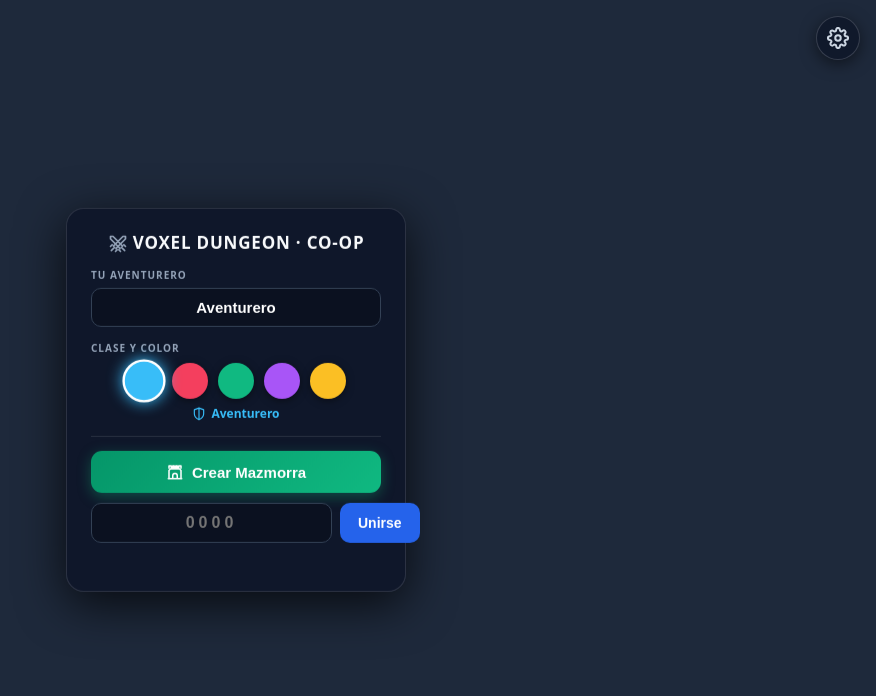
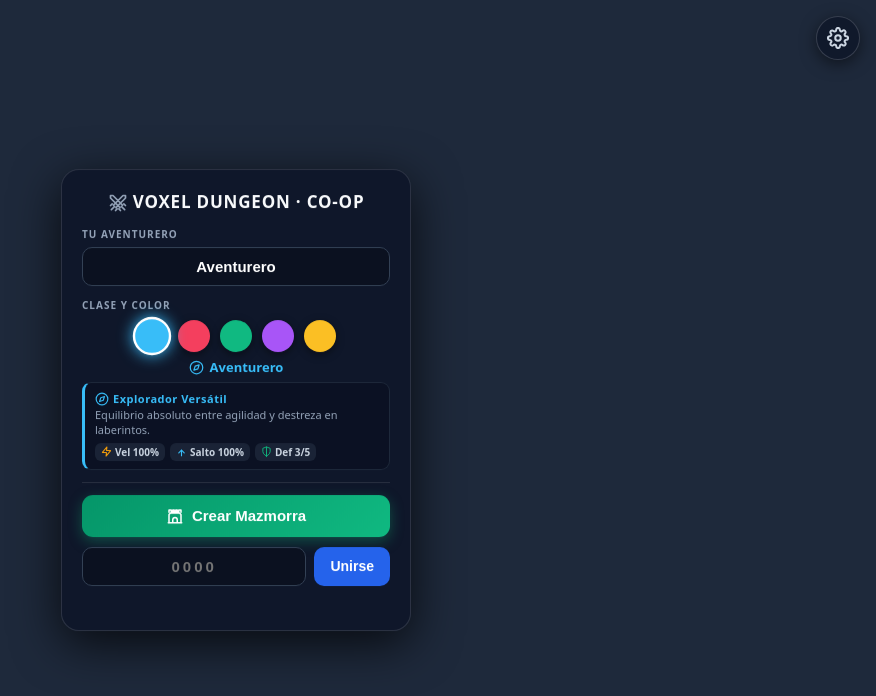
Before and after one commit to erickaguilar/runa-y-piedra, a website built with Vite: page index.html in a window 1280 px wide. Shown: the whole page, without its empty margins (404-1280 px from the left). Built offline with nearby package versions, Linux system fonts and the light colour scheme; animation ran at ten frames a second.

Commit message:
feat(heroes): add JSON hero library with traits, custom icons, and fix join button modal overflow

```diff
--- a/index.html
+++ b/index.html
@@ -5,16 +5,17 @@
   <meta name="viewport" content="width=device-width,initial-scale=1,maximum-scale=1,user-scalable=no,viewport-fit=cover" />
   <title>Voxel Dungeon Co-op P2P</title>
   <style>
+    *,*:before,*:after{box-sizing:border-box}
     html,body{margin:0;padding:0;overflow:hidden;background:#05070d;touch-action:none;user-select:none;-webkit-user-select:none;font-family:system-ui,-apple-system,sans-serif}
     #canvas{display:block;width:100vw;height:100vh}
     #ui{position:fixed;inset:0;pointer-events:none;z-index:20}
     #ui > *{pointer-events:auto}
     .menu{position:absolute;top:50%;left:50%;transform:translate(-50%,-50%);
       background:rgba(15,23,42,0.95);backdrop-filter:blur(16px);-webkit-backdrop-filter:blur(16px);
-      border:1px solid rgba(255,255,255,0.12);color:#fff;padding:22px 24px;border-radius:18px;
-      text-align:center;box-shadow:0 12px 48px rgba(0,0,0,.75);width:88vw;max-width:340px;box-sizing:border-box}
+      border:1px solid rgba(255,255,255,0.12);color:#fff;padding:20px 20px;border-radius:18px;
+      text-align:center;box-shadow:0 12px 48px rgba(0,0,0,.75);width:90vw;max-width:350px;box-sizing:border-box}
     .menu h1{margin:0 0 14px;font-size:17px;font-weight:700;letter-spacing:.8px;color:#f8fafc}
-    .lobby-section{margin-bottom:14px;text-align:left}
+    .lobby-section{margin-bottom:12px;text-align:left}
     .lobby-label{font-size:10px;font-weight:700;letter-spacing:1px;color:#94a3b8;text-transform:uppercase;margin-bottom:6px;display:block}
     .name-input{width:100%;box-sizing:border-box;padding:10px 14px;font-size:15px;border-radius:10px;
       border:1px solid #334155;background:#0b1120;color:#fff;text-align:center;font-weight:600;outline:none;transition:border-color .2s}
@@ -24,21 +25,26 @@
       transition:transform .15s,border-color .15s;box-shadow:0 2px 8px rgba(0,0,0,.4)}
     .hero-chip.selected{border-color:#fff;transform:scale(1.2);box-shadow:0 0 12px var(--hero-color)}
     .hero-chip:active{transform:scale(0.95)}
-    .hero-badge{display:flex;align-items:center;justify-content:center;gap:5px;font-size:12px;font-weight:700;color:#38bdf8;margin-bottom:2px}
-    .divider{height:1px;background:rgba(255,255,255,0.1);margin:14px 0}
+    .hero-badge{display:flex;align-items:center;justify-content:center;gap:6px;font-size:13px;font-weight:700;color:#38bdf8;margin-bottom:4px}
+    .hero-trait-box{background:rgba(11,17,32,0.7);border-radius:9px;padding:8px 10px;margin-top:6px;text-align:left;border:1px solid #1e293b}
+    .hero-role{font-size:11px;font-weight:700;letter-spacing:0.5px;margin-bottom:2px;display:flex;align-items:center;gap:4px}
+    .hero-trait{font-size:11px;color:#94a3b8;line-height:1.3;margin-bottom:6px}
+    .hero-stat-badges{display:flex;gap:5px;flex-wrap:wrap}
+    .hero-stat{font-size:10px;font-weight:700;background:rgba(30,41,59,0.8);border-radius:6px;padding:2px 6px;color:#cbd5e1;display:inline-flex;align-items:center;gap:3px}
+    .divider{height:1px;background:rgba(255,255,255,0.1);margin:12px 0}
     .btn-primary{width:100%;padding:12px 18px;font-size:15px;border:0;border-radius:11px;
       background:linear-gradient(135deg,#059669,#10b981);color:#fff;cursor:pointer;font-weight:700;
       box-shadow:0 4px 14px rgba(16,185,129,.35);transition:filter .15s;
       display:flex;align-items:center;justify-content:center;gap:8px}
     .btn-primary:active{filter:brightness(0.9);transform:scale(0.98)}
-    .join-container{display:flex;gap:8px;margin-top:10px}
-    .join-input{flex:1;padding:10px;font-size:16px;text-align:center;border-radius:10px;
-      border:1px solid #334155;background:#0b1120;color:#fff;letter-spacing:4px;font-weight:700;outline:none}
+    .join-container{display:flex;gap:8px;margin-top:10px;width:100%;box-sizing:border-box}
+    .join-input{flex:1;min-width:0;width:100%;box-sizing:border-box;padding:10px 8px;font-size:15px;text-align:center;border-radius:10px;
+      border:1px solid #334155;background:#0b1120;color:#fff;letter-spacing:3px;font-weight:700;outline:none;transition:border-color .2s}
     .join-input:focus{border-color:#3b82f6}
-    .btn-join{padding:10px 18px;font-size:14px;border:0;border-radius:10px;background:#2563eb;
-      color:#fff;cursor:pointer;font-weight:700}
+    .btn-join{padding:10px 16px;font-size:14px;border:0;border-radius:10px;background:#2563eb;
+      color:#fff;cursor:pointer;font-weight:700;flex-shrink:0;box-sizing:border-box;display:inline-flex;align-items:center;justify-content:center;gap:6px;transition:filter .15s}
     .btn-join:active{filter:brightness(0.9);transform:scale(0.98)}
-    .status{margin-top:10px;font-size:12px;color:#94a3b8;min-height:16px}
+    .status{margin-top:8px;font-size:12px;color:#94a3b8;min-height:16px}
 
     /* Sala de Host */
     .room-pin-display{font-size:36px;letter-spacing:8px;font-weight:800;color:#fbbf24;margin:4px 0;text-shadow:0 0 16px rgba(251,191,36,.4)}
--- a/package.json
+++ b/package.json
@@ -1,6 +1,6 @@
 {
   "name": "voxel-sandbox-p2p",
-  "version": "1.9.0",
+  "version": "1.10.0",
   "type": "module",
   "scripts": {
     "dev": "node node_modules/vite/bin/vite.js --host",
--- a/src/config/constants.js
+++ b/src/config/constants.js
@@ -45,18 +45,7 @@ export const BLOCK_COLORS = {
   7: 0x991b1b, // Fondo del Abismo / Lava
 };
 
-export const PLAYER_PALETTE = [
-  0x38bdf8, // azul aventurero
-  0xf43f5e, // rojo paladín
-  0x10b981, // verde explorador
-  0xa855f7, // púrpura hechicero
-  0xfbbf24, // dorado guardián
-];
+import heroesData from '../heroes/data/heroes.json';
 
-export const PLAYER_HEROES = [
-  { name: 'Aventurero', color: '#38bdf8', hex: 0x38bdf8 },
-  { name: 'Paladín',   color: '#f43f5e', hex: 0xf43f5e },
-  { name: 'Explorador', color: '#10b981', hex: 0x10b981 },
-  { name: 'Hechicero',  color: '#a855f7', hex: 0xa855f7 },
-  { name: 'Guardián',   color: '#fbbf24', hex: 0xfbbf24 },
-];
+export const PLAYER_HEROES = heroesData.heroes;
+export const PLAYER_PALETTE = heroesData.heroes.map(h => h.hex);
--- a/src/entities/Player.js
+++ b/src/entities/Player.js
@@ -1,10 +1,11 @@
-import { WORLD_CONFIG } from '../config/constants.js';
+import { WORLD_CONFIG, PLAYER_HEROES } from '../config/constants.js';
 
 export class Player {
   constructor(id, x = WORLD_CONFIG.SPAWN_X, y = WORLD_CONFIG.SPAWN_Y, z = WORLD_CONFIG.SPAWN_Z, name = 'Aventurero', colorIndex = 0) {
     this.id = id;
     this.name = name;
     this.colorIndex = colorIndex;
+    this.hero = PLAYER_HEROES[colorIndex] || PLAYER_HEROES[0];
     this.pos = { x, y, z };
     this.vel = { x: 0, y: 0, z: 0 };
     this.yaw = 0;
@@ -13,6 +14,11 @@ export class Player {
     this.inputForward = 0;
     this.inputRight = 0;
     this.checkpoint = { x, y: 1.2, z, roomName: 'Sala 1 (Vestíbulo)' };
+  }
+
+  setColorIndex(colorIndex) {
+    this.colorIndex = colorIndex;
+    this.hero = PLAYER_HEROES[colorIndex] || PLAYER_HEROES[0];
   }
 
   setInput(forward, right, yaw = this.yaw) {
--- a/src/entities/PlayerManager.js
+++ b/src/entities/PlayerManager.js
@@ -13,7 +13,7 @@ export class PlayerManager {
 
   setLocalProfile(name, colorIndex) {
     if (name) this.localPlayer.name = name;
-    if (colorIndex !== undefined) this.localPlayer.colorIndex = colorIndex;
+    if (colorIndex !== undefined) this.localPlayer.setColorIndex(colorIndex);
   }
 
   setLocalId(id) {
@@ -37,7 +37,7 @@ export class PlayerManager {
     const player = this.players.get(id);
     if (!player) return null;
     if (name) player.name = name;
-    if (colorIndex !== undefined) player.colorIndex = colorIndex;
+    if (colorIndex !== undefined) player.setColorIndex(colorIndex);
     return player;
   }
 
--- /dev/null
+++ b/src/heroes/data/heroes.json
@@ -0,0 +1,109 @@
+{
+  "heroes": [
+    {
+      "id": "adventurer",
+      "index": 0,
+      "name": "Aventurero",
+      "title": "Explorador Versátil",
+      "role": "Equilibrado",
+      "color": "#38bdf8",
+      "hex": 3718648,
+      "icon": "compass",
+      "passive": "Instinto Explorador",
+      "trait": "Equilibrio absoluto entre agilidad y destreza en laberintos.",
+      "description": "Veterano de incontables expediciones subterráneas. Se adapta con soltura a trampas y plataformas suspendidas.",
+      "stats": {
+        "speed": 1.0,
+        "jump": 1.0,
+        "defense": 3,
+        "difficulty": "Equilibrado"
+      },
+      "speedMultiplier": 1.0,
+      "jumpMultiplier": 1.0
+    },
+    {
+      "id": "paladin",
+      "index": 1,
+      "name": "Paladín",
+      "title": "Caballero de la Luz",
+      "role": "Defensa y Fuerza",
+      "color": "#f43f5e",
+      "hex": 16007006,
+      "icon": "shield",
+      "passive": "Aura de Firmeza",
+      "trait": "Pisada pesada e inamovible con máxima resiliencia en terreno rocoso.",
+      "description": "Guerrero devoto con armadura blindada. Lidera la vanguardia de la expedición garantizando la seguridad del grupo.",
+      "stats": {
+        "speed": 0.96,
+        "jump": 0.98,
+        "defense": 5,
+        "difficulty": "Resistente"
+      },
+      "speedMultiplier": 0.96,
+      "jumpMultiplier": 0.98
+    },
+    {
+      "id": "ranger",
+      "index": 2,
+      "name": "Explorador",
+      "title": "Rastreador Veloz",
+      "role": "Velocidad y Agilidad",
+      "color": "#10b981",
+      "hex": 1096065,
+      "icon": "feather",
+      "passive": "Paso del Viento",
+      "trait": "Velocidad de movimiento mejorada (+12%) en corredores y pasillos.",
+      "description": "Ágil como el viento. Cruza pasadizos estrechos a gran velocidad y esquiva precipicios con reflejos felinos.",
+      "stats": {
+        "speed": 1.12,
+        "jump": 1.04,
+        "defense": 2,
+        "difficulty": "Veloz"
+      },
+      "speedMultiplier": 1.12,
+      "jumpMultiplier": 1.04
+    },
+    {
+      "id": "wizard",
+      "index": 3,
+      "name": "Hechicero",
+      "title": "Mago Arcano",
+      "role": "Salto Gravitacional",
+      "color": "#a855f7",
+      "hex": 11032055,
+      "icon": "wand",
+      "passive": "Salto de Levitación",
+      "trait": "Impulso de salto elevado (+14%) mediante suspensión rúnica momentánea.",
+      "description": "Erudito de las artes arcanas capaz de doblegar la gravedad para salvar las fosas y abismos más amplios.",
+      "stats": {
+        "speed": 0.98,
+        "jump": 1.14,
+        "defense": 2,
+        "difficulty": "Técnico"
+      },
+      "speedMultiplier": 0.98,
+      "jumpMultiplier": 1.14
+    },
+    {
+      "id": "guardian",
+      "index": 4,
+      "name": "Guardián",
+      "title": "Baluarte Ancestral",
+      "role": "Coloso Rúnico",
+      "color": "#fbbf24",
+      "hex": 16498468,
+      "icon": "crown",
+      "passive": "Presencia Áurea",
+      "trait": "Estabilidad imperturbable y visión rúnica en la penumbra de la cripta.",
+      "description": "Centinela forjado en las profundidades de la roca. Su temple transmite serenidad y firmeza al equipo.",
+      "stats": {
+        "speed": 0.94,
+        "jump": 0.96,
+        "defense": 5,
+        "difficulty": "Estratégico"
+      },
+      "speedMultiplier": 0.94,
+      "jumpMultiplier": 0.96
+    }
+  ]
+}
--- a/src/main.js
+++ b/src/main.js
@@ -181,7 +181,8 @@ class VoxelSandboxGame {
   handleJump() {
     const local = this.playerManager.localPlayer;
     if (local.onGround) {
-      local.vel.y = PHYSICS_CONFIG.JUMP_VELOCITY;
+      const jumpMult = local.hero?.jumpMultiplier || 1.0;
+      local.vel.y = PHYSICS_CONFIG.JUMP_VELOCITY * jumpMult;
       local.onGround = false;
     }
   }
--- a/src/simulation/SimulationEngine.js
+++ b/src/simulation/SimulationEngine.js
@@ -8,11 +8,13 @@ export class SimulationEngine {
   }
 
   integratePlayer(p, dt) {
-    // 1. Cálculo de velocidad según yaw e input
+    // 1. Cálculo de velocidad según yaw, input y características del héroe
+    const speedMult = p.hero?.speedMultiplier || 1.0;
+    const currentSpeed = PHYSICS_CONFIG.SPEED * speedMult;
     const fx = -Math.sin(p.yaw), fz = -Math.cos(p.yaw);
     const rx =  Math.cos(p.yaw), rz = -Math.sin(p.yaw);
-    p.vel.x = (fx * p.inputForward + rx * p.inputRight) * PHYSICS_CONFIG.SPEED;
-    p.vel.z = (fz * p.inputForward + rz * p.inputRight) * PHYSICS_CONFIG.SPEED;
+    p.vel.x = (fx * p.inputForward + rx * p.inputRight) * currentSpeed;
+    p.vel.z = (fz * p.inputForward + rz * p.inputRight) * currentSpeed;
 
     p.vel.y += PHYSICS_CONFIG.GRAVITY * dt;
     if (p.vel.y < PHYSICS_CONFIG.TERMINAL_VELOCITY) {
--- a/src/ui/Icons.js
+++ b/src/ui/Icons.js
@@ -205,6 +205,46 @@ export const ICONS = {
     defaultColor: '#94a3b8',
     body: `<polyline points="18 15 12 9 6 15" stroke-linecap="round" stroke-linejoin="round"/><line x1="12" y1="9" x2="12" y2="21" stroke-linecap="round"/>`,
   },
+
+  compass: {
+    name: 'compass',
+    viewBox: '0 0 24 24',
+    fill: 'none',
+    stroke: 'currentColor',
+    strokeWidth: 2,
+    defaultColor: '#38bdf8',
+    body: `<circle cx="12" cy="12" r="10"/><polygon points="16.24 7.76 14.12 14.12 7.76 16.24 9.88 9.88 16.24 7.76" stroke-linecap="round" stroke-linejoin="round"/>`,
+  },
+
+  feather: {
+    name: 'feather',
+    viewBox: '0 0 24 24',
+    fill: 'none',
+    stroke: 'currentColor',
+    strokeWidth: 2,
+    defaultColor: '#10b981',
+    body: `<path d="M20.24 12.24a6 6 0 0 0-8.49-8.49L5 10.5V19h8.5zM16 8L2 22M17.5 15H9" stroke-linecap="round" stroke-linejoin="round"/>`,
+  },
+
+  wand: {
+    name: 'wand',
+    viewBox: '0 0 24 24',
+    fill: 'none',
+    stroke: 'currentColor',
+    strokeWidth: 2,
+    defaultColor: '#a855f7',
+    body: `<path d="M15 4V2M15 16v-2M8 9h2M20 9h-2M17.8 11.8L19 13M17.8 6.2L19 5M12.2 11.8L11 13M12.2 6.2L11 5M3 21l9-9" stroke-linecap="round" stroke-linejoin="round"/>`,
+  },
+
+  crown: {
+    name: 'crown',
+    viewBox: '0 0 24 24',
+    fill: 'none',
+    stroke: 'currentColor',
+    strokeWidth: 2,
+    defaultColor: '#fbbf24',
+    body: `<path d="M3 18h18v-2l-3-10-4.5 5.5L12 4l-1.5 7.5L6 6l-3 10v2zM5 20h14" stroke-linecap="round" stroke-linejoin="round"/>`,
+  },
 };
 
 /**
@@ -227,6 +267,10 @@ export const EMOJI_TO_ICON_MAP = [
   { regex: /✅\uFE0F?/g, icon: 'check', defaultColor: '#22c55e' },
   { regex: /📱\uFE0F?/g, icon: 'share', defaultColor: '#38bdf8' },
   { regex: /📋\uFE0F?/g, icon: 'copy', defaultColor: '#cbd5e1' },
+  { regex: /🧭\uFE0F?/g, icon: 'compass', defaultColor: '#38bdf8' },
+  { regex: /🪶\uFE0F?/g, icon: 'feather', defaultColor: '#10b981' },
+  { regex: /🪄\uFE0F?/g, icon: 'wand', defaultColor: '#a855f7' },
+  { regex: /👑\uFE0F?/g, icon: 'crown', defaultColor: '#fbbf24' },
   { regex: /✕/g,        icon: 'x',     defaultColor: '#94a3b8' },
 ];
 
--- a/src/ui/UIManager.js
+++ b/src/ui/UIManager.js
@@ -33,6 +33,27 @@ export class UIManager {
     }
   }
 
+  renderHeroTraitCard(hero) {
+    if (!hero) return '';
+    const speedPct = Math.round((hero.speedMultiplier || 1.0) * 100);
+    const jumpPct = Math.round((hero.jumpMultiplier || 1.0) * 100);
+    const defense = hero.stats?.defense || 3;
+    return `
+      <div class="hero-trait-box" style="border-left:3px solid ${hero.color}">
+        <div class="hero-role" style="color:${hero.color}">
+          ${renderIcon(hero.icon || 'shield', { size: 14, color: hero.color })}
+          <span>${hero.title || hero.name}</span>
+        </div>
+        <div class="hero-trait">${hero.trait || hero.description || ''}</div>
+        <div class="hero-stat-badges">
+          <span class="hero-stat">${renderIcon('action', { size: 11, color: '#f59e0b' })} Vel ${speedPct}%</span>
+          <span class="hero-stat">${renderIcon('jump', { size: 11, color: '#38bdf8' })} Salto ${jumpPct}%</span>
+          <span class="hero-stat">${renderIcon('shield', { size: 11, color: '#10b981' })} Def ${defense}/5</span>
+        </div>
+      </div>
+    `;
+  }
+
   showMenu({ onHost, onJoin }) {
     this.currentScreen = 'menu';
     this.lastMenuParams = { onHost, onJoin };
@@ -43,7 +64,7 @@ export class UIManager {
       <div class="hero-chip ${i === this.selectedColorIndex ? 'selected' : ''}"
            data-index="${i}"
            style="background:${h.color}; --hero-color:${h.color}"
-           title="${h.name}"></div>
+           title="${h.name} (${h.title || ''})"></div>
     `).join('');
 
     const currentHero = PLAYER_HEROES[this.selectedColorIndex];
@@ -64,7 +85,10 @@ export class UIManager {
             ${heroesHtml}
           </div>
           <div id="hero-badge" class="hero-badge" style="color:${currentHero.color}">
-            ${renderIcon('shield', { size: 14, color: currentHero.color })} <span>${currentHero.name}</span>
+            ${renderIcon(currentHero.icon || 'shield', { size: 15, color: currentHero.color })} <span>${currentHero.name}</span>
+          </div>
+          <div id="hero-trait-container">
+            ${this.renderHeroTraitCard(currentHero)}
           </div>
         </div>
 
@@ -93,8 +117,12 @@ export class UIManager {
         const hero = PLAYER_HEROES[idx];
         const badge = document.getElementById('hero-badge');
         if (badge) {
-          badge.innerHTML = `${renderIcon('shield', { size: 14, color: hero.color })} <span>${hero.name}</span>`;
+          badge.innerHTML = `${renderIcon(hero.icon || 'shield', { size: 15, color: hero.color })} <span>${hero.name}</span>`;
           badge.style.color = hero.color;
+        }
+        const traitContainer = document.getElementById('hero-trait-container');
+        if (traitContainer) {
+          traitContainer.innerHTML = this.renderHeroTraitCard(hero);
         }
       };
     });
@@ -279,6 +307,7 @@ export class UIManager {
           <div class="party-item">
             <div class="party-member">
               <span class="party-dot" style="background:${hero.color}"></span>
+              ${renderIcon(hero.icon || 'shield', { size: 13, color: hero.color })}
               <span>${p.name || 'Aventurero'} (${hero.name})</span>
             </div>
             <span class="party-badge" style="${isHost ? '' : 'background:rgba(56,189,248,.2);color:#38bdf8'}">${isHost ? 'Host' : 'Listo'}</span>
@@ -296,6 +325,7 @@ export class UIManager {
         <div class="party-item">
           <div class="party-member">
             <span class="party-dot" style="background:${hero.color}"></span>
+            ${renderIcon(hero.icon || 'shield', { size: 13, color: hero.color })}
             <span>${this.playerName} (${hero.name})</span>
           </div>
           <span class="party-badge">${state.isHost ? 'Host' : 'Tú'}</span>
@@ -343,7 +373,10 @@ export class UIManager {
             ${heroesHtml}
           </div>
           <div id="settings-hero-badge" class="hero-badge" style="color:${currentHero.color}">
-            ${renderIcon('shield', { size: 14, color: currentHero.color })} <span>${currentHero.name}</span>
+            ${renderIcon(currentHero.icon || 'shield', { size: 15, color: currentHero.color })} <span>${currentHero.name}</span>
+          </div>
+          <div id="settings-hero-trait-container">
+            ${this.renderHeroTraitCard(currentHero)}
           </div>
         </div>
 
@@ -428,8 +461,12 @@ export class UIManager {
         const hero = PLAYER_HEROES[idx];
         const badge = document.getElementById('settings-hero-badge');
         if (badge) {
-          badge.innerHTML = `${renderIcon('shield', { size: 14, color: hero.color })} <span>${hero.name}</span>`;
+          badge.innerHTML = `${renderIcon(hero.icon || 'shield', { size: 15, color: hero.color })} <span>${hero.name}</span>`;
           badge.style.color = hero.color;
+        }
+        const traitContainer = document.getElementById('settings-hero-trait-container');
+        if (traitContainer) {
+          traitContainer.innerHTML = this.renderHeroTraitCard(hero);
         }
       };
     });
@@ -569,6 +606,7 @@ export class UIManager {
         <div class="party-item">
           <div class="party-member">
             <span class="party-dot" style="background:${hero.color}"></span>
+            ${renderIcon(hero.icon || 'shield', { size: 13, color: hero.color })}
             <span>${p.name || 'Aventurero'} (${hero.name})</span>
           </div>
           <span class="party-badge" style="${isHost ? '' : 'background:rgba(56,189,248,.2);color:#38bdf8'}">
```
Also changed, not shown: src/heroes/HeroRegistry.js (added, +44 -0 lines), CHANGELOG.md.
